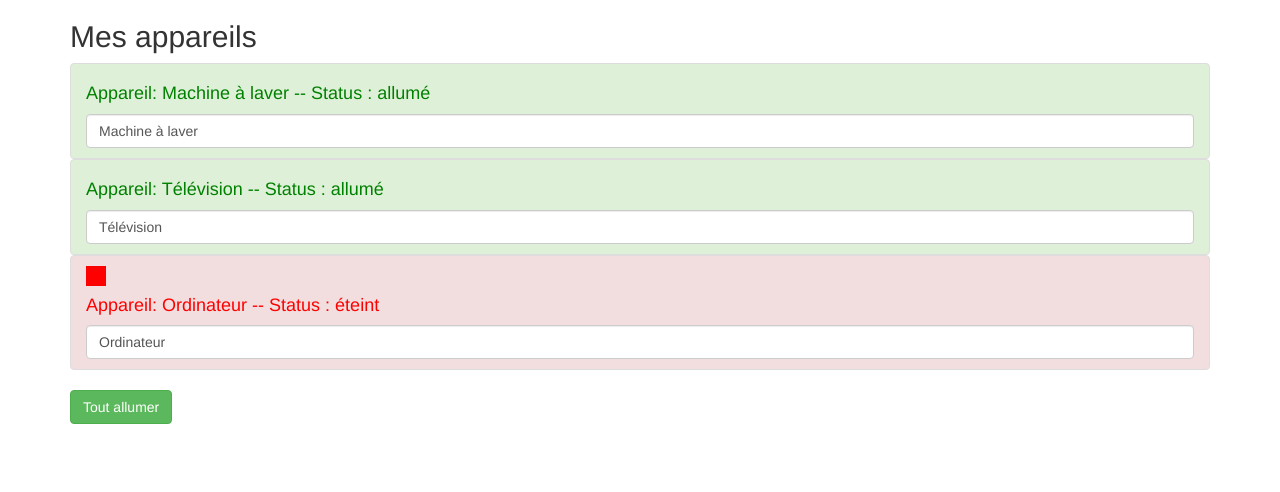
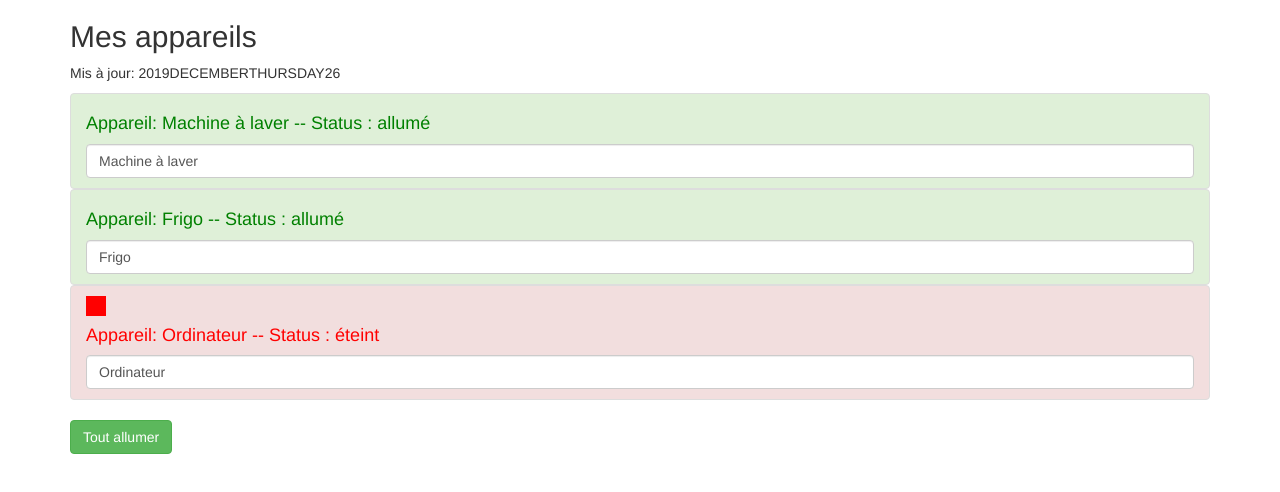
Before and after one commit to azar103/jeuMachines, an Angular app: page / in a window 1280 px wide. Shown: the top 492 px of the page. Built offline with nearby package versions, Linux system fonts and the light colour scheme.

Commit message:
add pipe

```diff
--- a/src/app/app.component.html
+++ b/src/app/app.component.html
@@ -3,6 +3,7 @@
  <div class="row">
    <div class="col-xs-12">
      <h2>Mes appareils</h2>
+     <p>Mis à jour: {{ lastUpdate| async | date: 'yMMMMEEEEd' | uppercase }}</p>
      <ul class="list-group">
      <app-appareil *ngFor="let appareil of appareils"
                    [appareilName]="appareil.name"
--- a/src/app/app.component.ts
+++ b/src/app/app.component.ts
@@ -14,7 +14,7 @@
       status: 'allumé'
     },
     {
-      name: 'Télévision',
+      name: 'Frigo',
       status: 'allumé'
     },
     {
@@ -22,6 +22,13 @@
       status: 'éteint'
     }
   ];
+  lastUpdate = new Promise((resolve, reject) => {
+      const date = new Date();
+      setTimeout(
+        () => {
+          resolve(date);
+        }, 2000);
+  });
   constructor() {
     setTimeout(
       () => {
```
